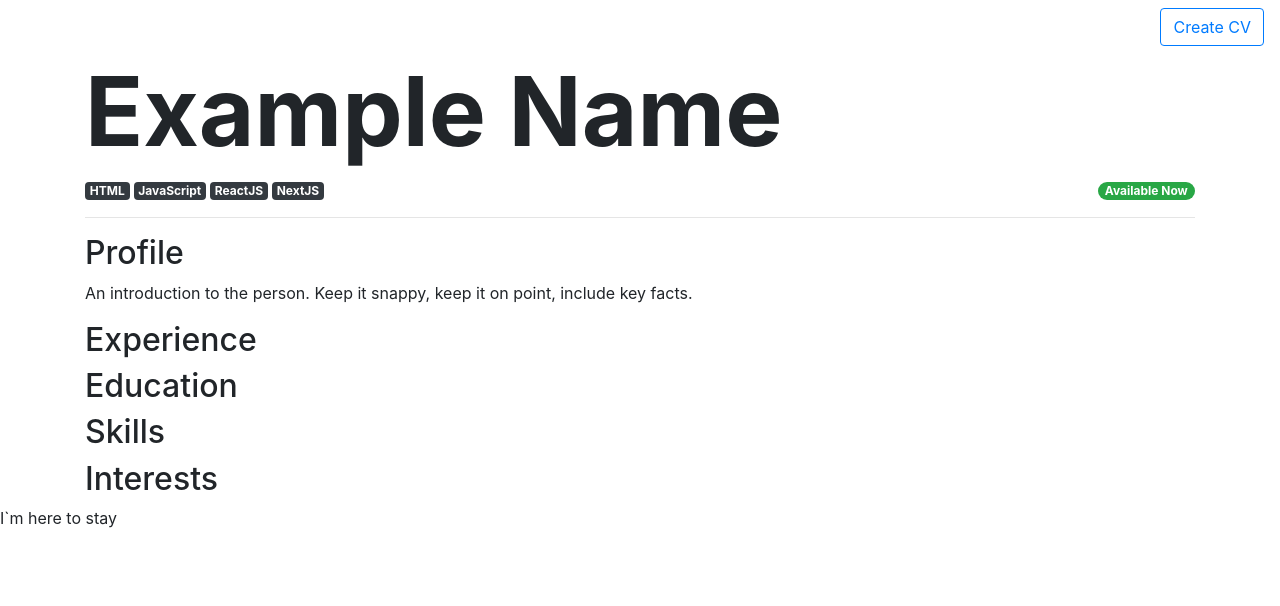
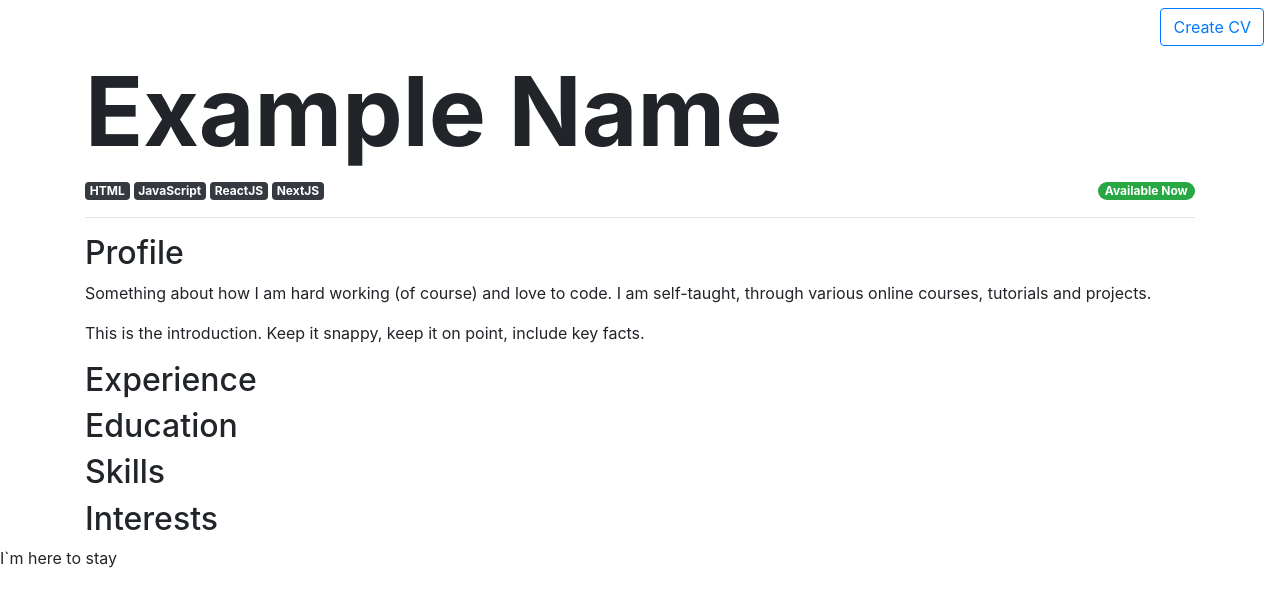
Before and after one commit to codemzy/cv.js, a Next.js app: page / in a window 1280 px wide. Shown: the top 606 px of the page. Built offline with nearby package versions, Linux system fonts and the light colour scheme.

Commit message:
Added profile section

```diff
--- a/pages/index.js
+++ b/pages/index.js
@@ -16,6 +16,18 @@ function Categories(props) {
   );
 }
 
+// profile
+function Profile(props) {
+  const paragraphs = props.profile.map((paragraph, i) => {
+    return <p key={i}>{paragraph}</p>;
+  });
+  return (
+    <Section title='Profile'>
+      {paragraphs}
+    </Section>
+  );
+}
+
 
 // cv
 export default () => (
@@ -27,9 +39,7 @@ export default () => (
         <div><span className="badge badge-pill badge-success">Available {cvData.availability}</span></div>
       </div>
       <hr/>
-      <Section title='Profile'>
-        <p>An introduction to the person. Keep it snappy, keep it on point, include key facts.</p>
-      </Section>
+      <Profile profile={cvData.profile} />
       <Section title='Experience'>
       </Section>
       <Section title='Education'>
```
